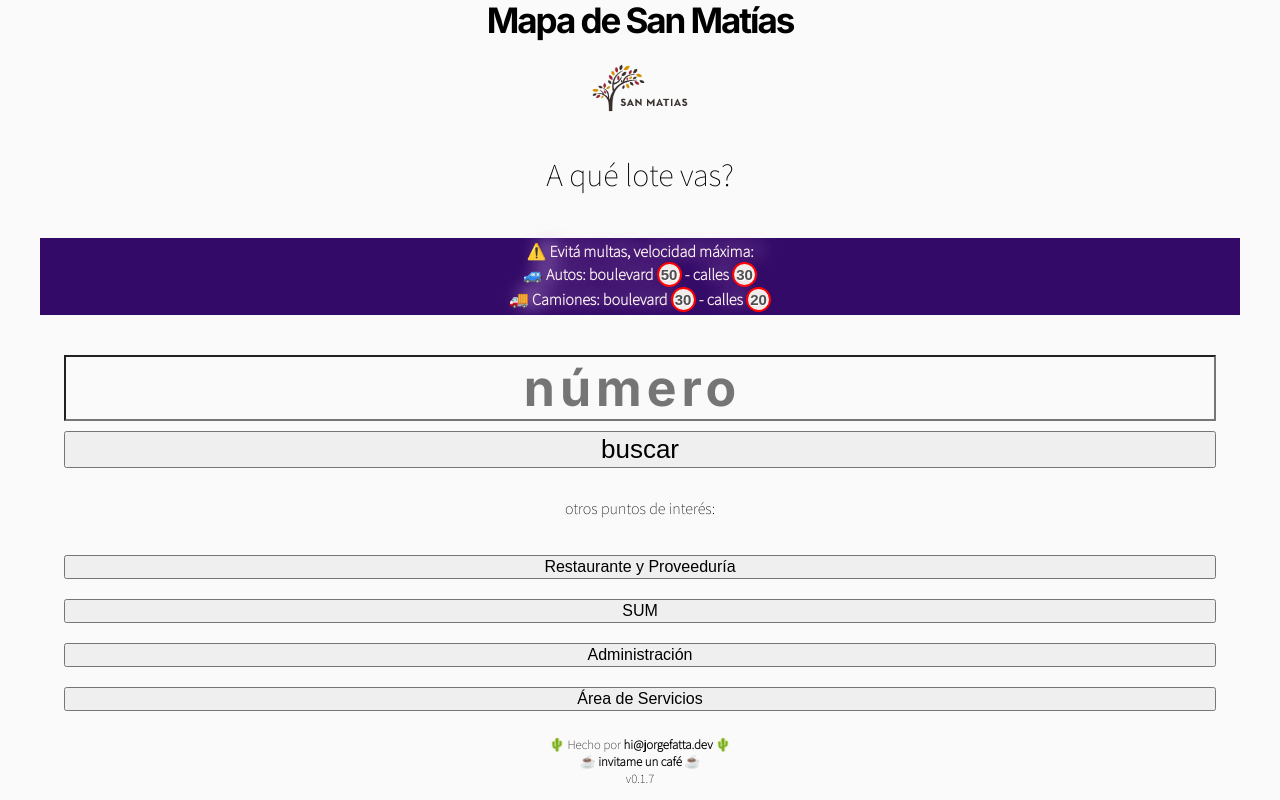
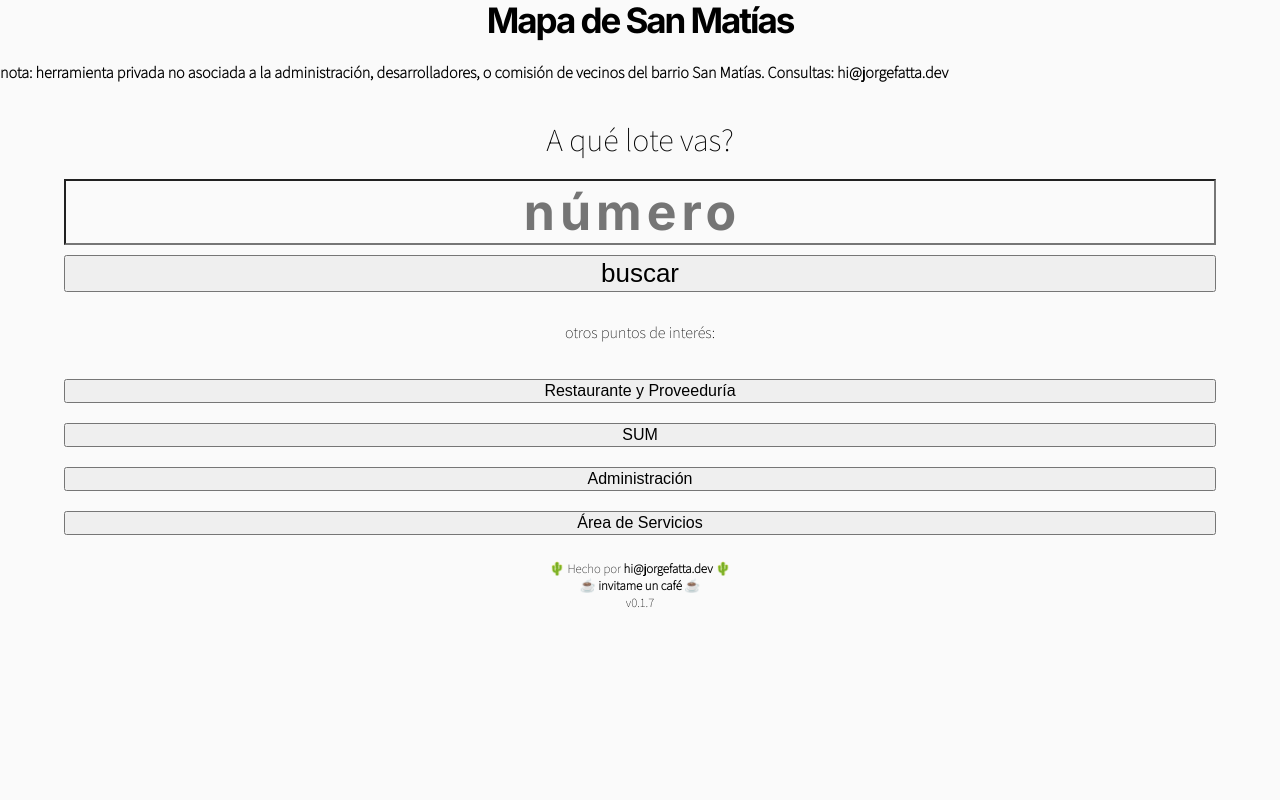
Before and after one commit to barrio-san-matias/sanmatias_app, a Next.js app: page / in a window 1280 px wide. Built offline with nearby package versions, Linux system fonts and the light colour scheme.

Commit message:
Update index.js

```diff
--- a/pages/index.js
+++ b/pages/index.js
@@ -51,17 +51,12 @@ export default function PageWithJSbasedForm() {
       <h1 className={styles.title}>
         Mapa de San Matías
       </h1>
-    <div id="logo">
-          <Image alt="logo sm" src={logosm} width={100} height={50} />
-    </div>
+      <h4>
+      nota: herramienta privada no asociada a la administración, desarrolladores, o comisión de vecinos del barrio San Matías. Consultas: <a href="mailto:hi@jorgefatta.dev">hi@jorgefatta.dev</a>
+      </h4>
 
       <div className={styles.description}>
         <div id={styles.pregunta}> A qué lote vas? </div>
-        <div id="velmax">
-          <span id="multas">⚠️  Evitá multas, velocidad máxima:</span>
-          <span id="autos">🚙 Autos: boulevard <span className="km">50</span> - calles <span className="km">30</span></span>
-          <span id="camiones">🚚 Camiones: boulevard <span className="km">30</span> - calles <span className="km">20</span></span>
-        </div>
       </div>
 
       <form onSubmit={searchLote}>
```
